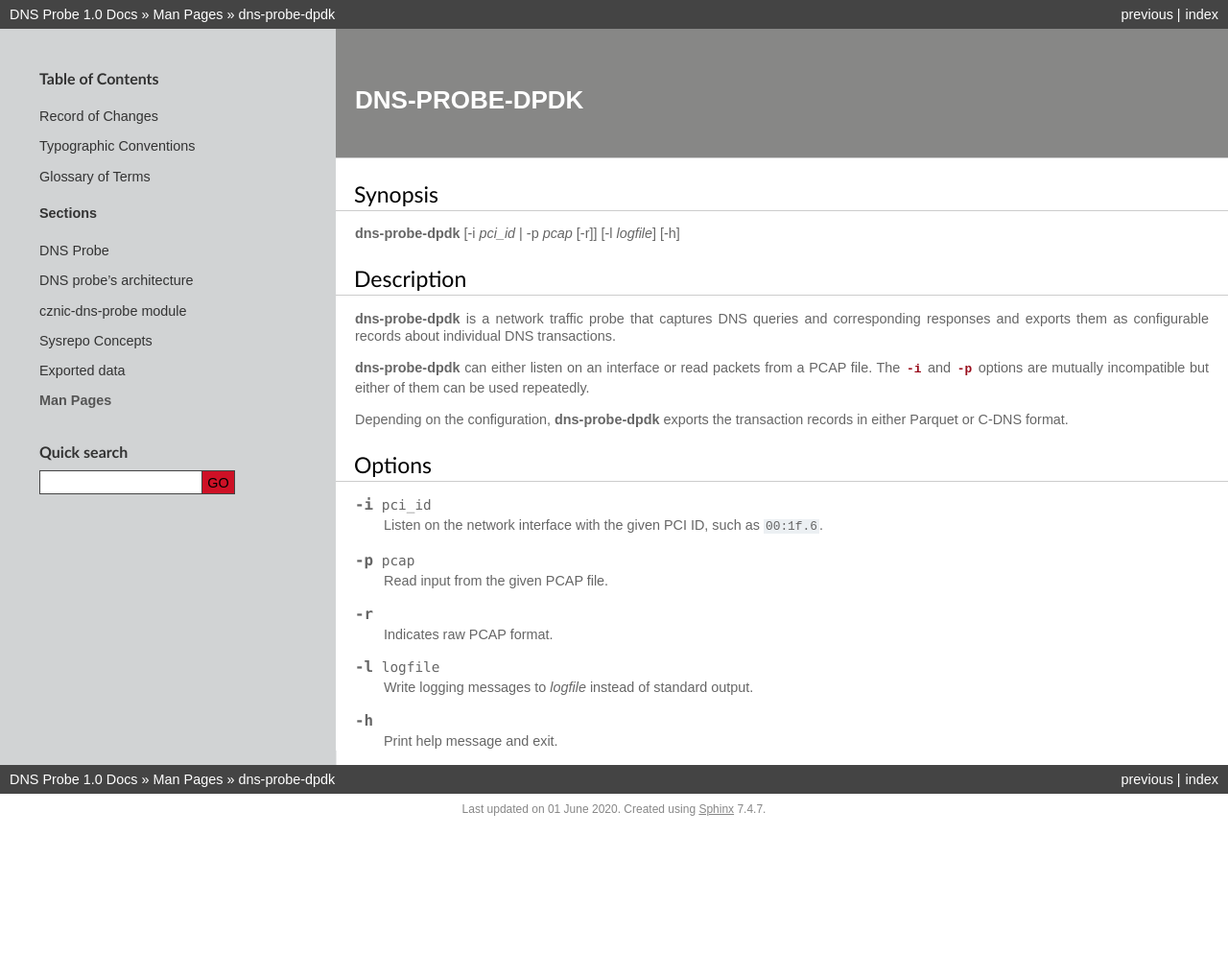
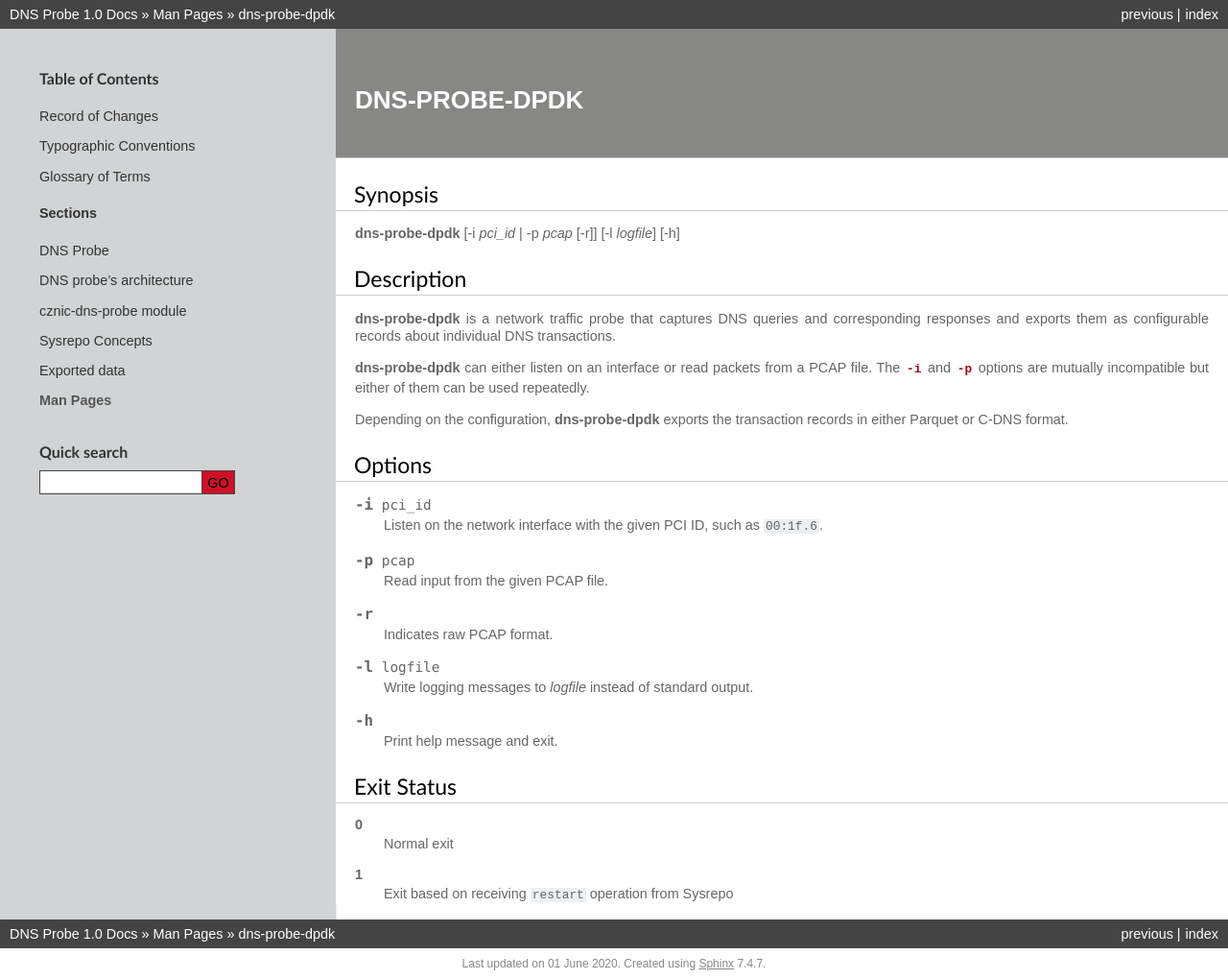
Before and after one commit to CZ-NIC/dns-probe, a Sphinx documentation site: the page built from doc/manpages/dns-probe-dpdk.rst, in a window 1280 px wide. Shown: the whole page at 96% size. Built offline with Sphinx 7.4.7, drawn with Linux system fonts in a browser that asks for light colours; pages that are not in the unit, such as notebooks, are missing from menus; before the commit the page ends 900 px from its top, so only the background shows below that.

Commit message:
Add exit status to manpages

```diff
--- a/doc/manpages/dns-probe-af.rst
+++ b/doc/manpages/dns-probe-af.rst
@@ -40,3 +40,12 @@ Options
 .. option:: -h
 
    Print help message and exit.
+
+Exit Status
+-----------
+
+**0**
+   Normal exit
+
+**1**
+   Exit based on receiving ``restart`` operation from Sysrepo
--- a/doc/manpages/dns-probe-dpdk.rst
+++ b/doc/manpages/dns-probe-dpdk.rst
@@ -40,3 +40,12 @@ Options
 .. option:: -h
 
    Print help message and exit.
+
+Exit Status
+-----------
+
+**0**
+   Normal exit
+
+**1**
+   Exit based on receiving ``restart`` operation from Sysrepo
```
